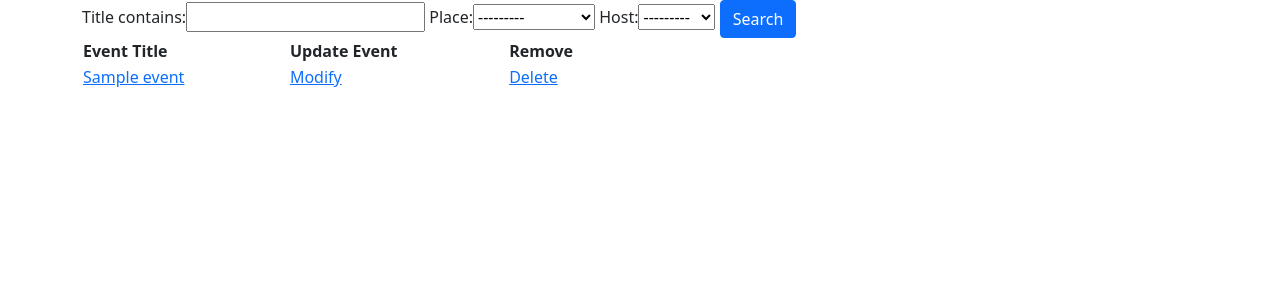
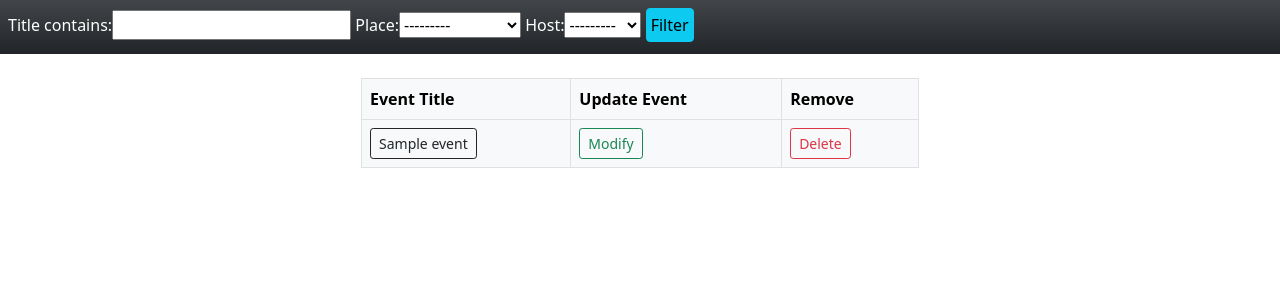
Before and after one commit to Nikki1970/eventsapp, a Django app: page /eventapp/listofevents/ in a window 1280 px wide. Shown: the part 56-356 px from the top of the page. Run offline with Django 3.2, Linux system fonts and the light colour scheme; tables that the repository leaves empty hold one stand-in row (values such as "Sample post"); parts of the project's set-up code (start-up, migrations or seed data) failed here and were passed over; some libraries are stand-ins or nearby versions.

Commit message:
Add bootstrap

```diff
--- a/eventapp/templates/eventapp/event_edit.html
+++ b/eventapp/templates/eventapp/event_edit.html
@@ -4,7 +4,8 @@
     <form method = 'POST'>
         {% csrf_token %}
         {{ form.as_p }}
+        <h4>Event Timings</h4>
         {{eventtime_formset.as_p}}
-        <button type="submit">Add</button>
+        <button type="submit" class="btn btn-primary btn-sm">Add</button>
     </form>
 {% endblock %}
--- a/eventapp/templates/eventapp/event_list.html
+++ b/eventapp/templates/eventapp/event_list.html
@@ -1,16 +1,17 @@
 {% extends "base_generic.html" %}
 {% load bootstrap %}
+{% load static %}
 {% block x %}<title>All Events</title>{% endblock %}
 {% block content %}
-<div class="container">
+<div class="p-2 mb-4 bg-dark bg-gradient text-white">
   <form method="GET">
     {{filter.form}}
-    <button type="submit" class="btn btn-primary">Search</button>
+    <button type="submit" class="p-1 mb-1 btn btn-info">Filter</button>
   </form>
 </div>
 <div class="container">
   {% if filter.qs %}
-<table style="width:50%">
+<table style="width:50%" class="table table-light table-hover table-bordered" align="center">
       <tr>
         <th>Event Title</th>
         <th>Update Event</th>
@@ -18,9 +19,9 @@
       </tr>
     {% for event in filter.qs %}
       <tr>
-        <td><a href="{{ event.get_absolute_url }}" class="event">{{ event.title }}</a></td>
-        <td><a href="{% url 'update_event' event.pk %}" class="update">Modify</a></td>
-        <td><a href="{% url 'delete_event' event.pk %}" class="button">Delete</a></td>
+        <td><a href="{{ event.get_absolute_url }}" class="btn btn-outline-dark btn-sm">{{ event.title }}</a></td>
+        <td><a href="{% url 'update_event' event.pk %}" class="btn btn-outline-success btn-sm">Modify</a></td>
+        <td><a href="{% url 'delete_event' event.pk %}" class="btn btn-outline-danger btn-sm">Delete</a></td>
       </tr>
     {% endfor %}
 </table>
--- a/eventapp/templates/eventapp/event_timelist.html
+++ b/eventapp/templates/eventapp/event_timelist.html
@@ -1,11 +1,12 @@
 {% extends "base_generic.html" %}
 
 {% block content %}
-<h5>Filter using date and time</h5>
+<div class="p-1 mb-1 bg-dark bg-gradient text-white" >
     <form method="get">
         {{ filter.form.as_p }}
-        <input type="submit" />
+        <button type="submit" class="p-1 mb-1 btn btn-info">Filter</button>
     </form>
+</div>
     <table>
     {% for eventtime in filter.qs.distinct %}
     <tr>
```
Also changed, not shown: eventapp/admin.py (+9 -2 lines), eventapp/migrations/0003_auto_20210415_1513.py (added).
